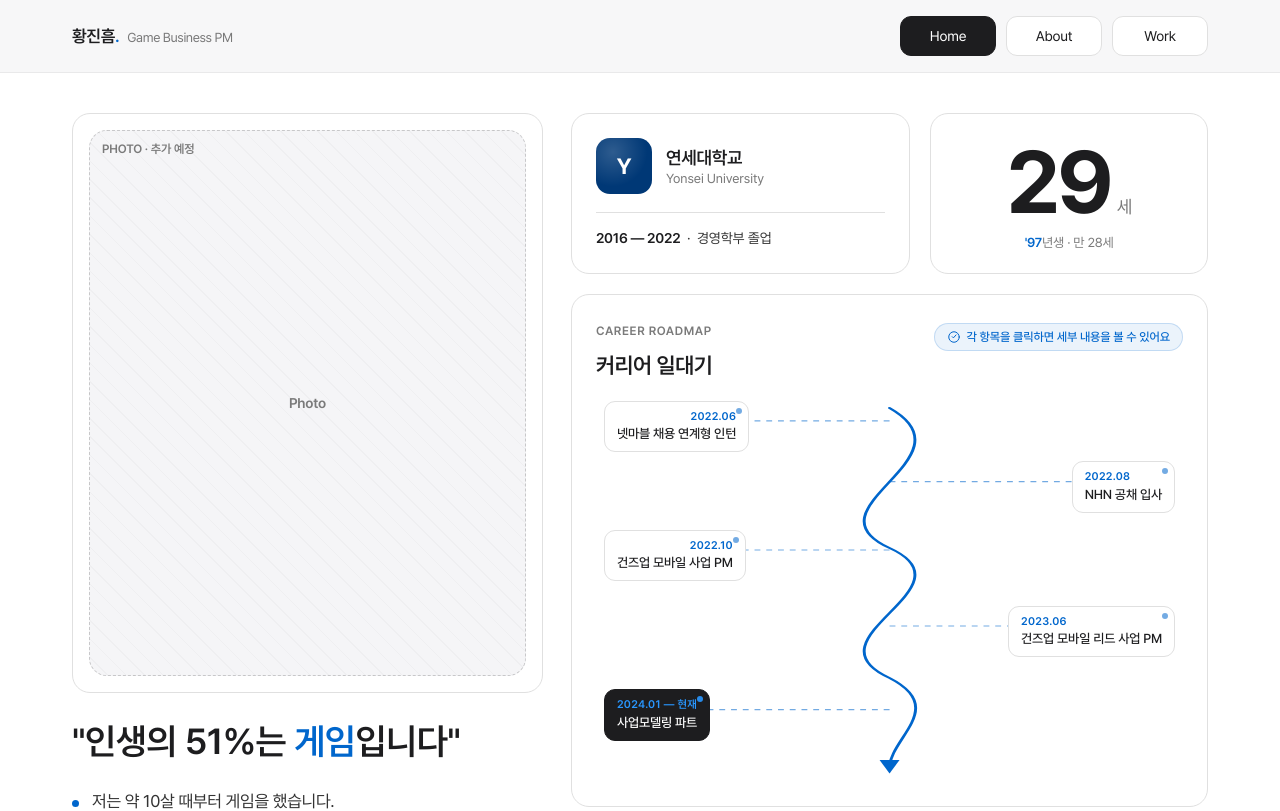
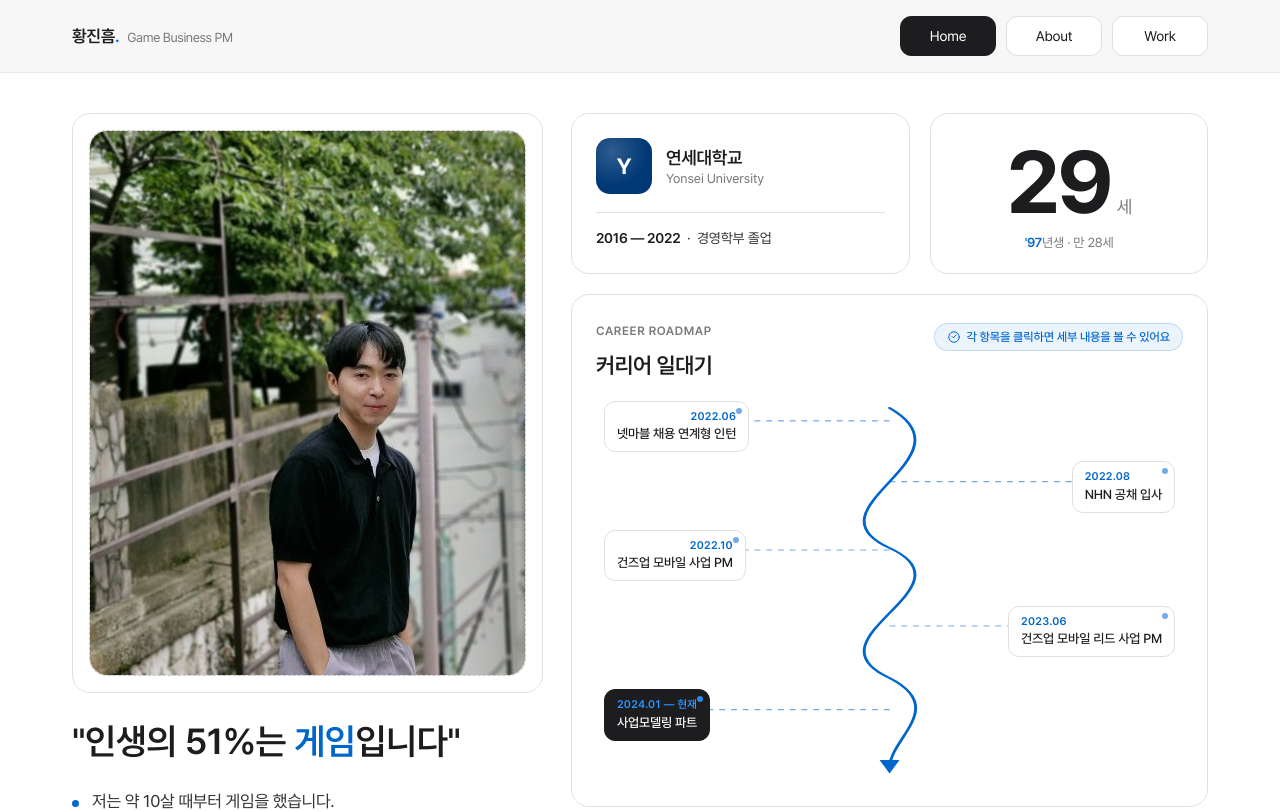
Before and after one commit to heauming/heaum.github.io, a React (Vite) app: page / in a window 1280 px wide. Shown: the top 811 px of the page. Built offline with nearby package versions, Linux system fonts and the light colour scheme.

Commit message:
Update Home.jsx

```diff
--- a/src/components/Home.jsx
+++ b/src/components/Home.jsx
@@ -1,5 +1,6 @@
 import { SKILLS, CERTS } from '../data';
 import { Roadmap } from './Roadmap';
+import profileImg from '../assets/my_image.jpg';
 
 export function Home({ onOpenCareer }) {
   return (
@@ -7,7 +8,11 @@ export function Home({ onOpenCareer }) {
       <div>
         <div className="card" style={{ padding: 16 }}>
           <div className="photo-slot">
-            <span className="corner">Photo · 추가 예정</span>
+            <img
+    src={profileImg}
+    alt="profile"
+    className="profile-image"
+      />
           </div>
         </div>
 
```
